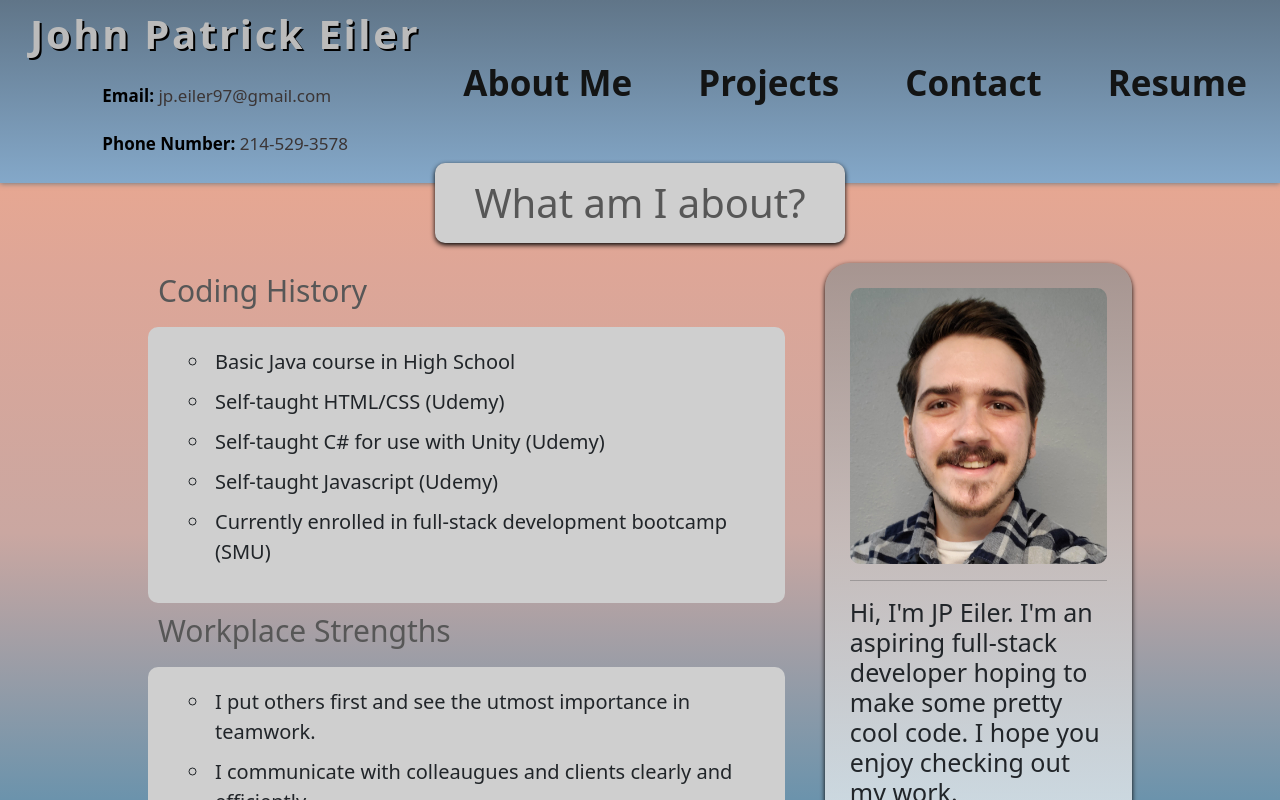
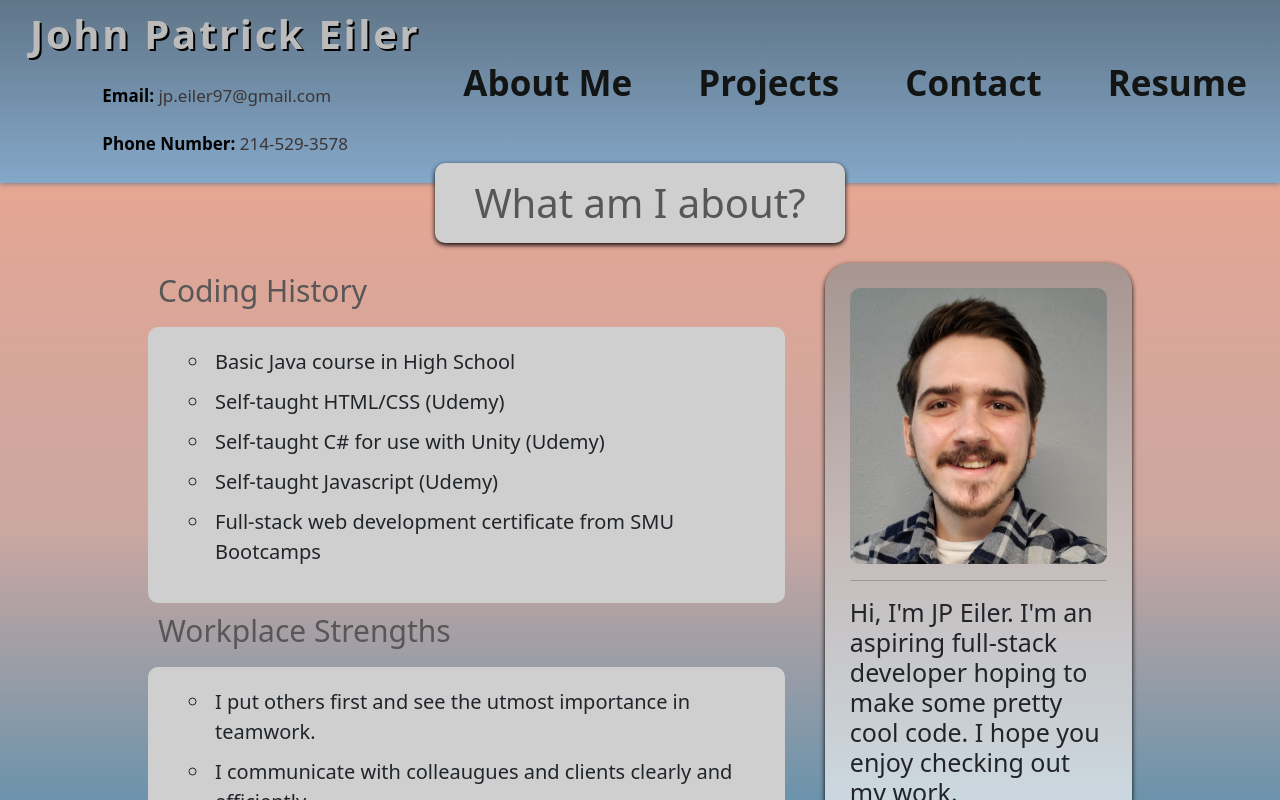
Before and after one commit to jpeiler97/portfolio, a React (Create React App) app: page / in a window 1280 px wide. Shown: the top 800 px of the page. Built offline with nearby package versions, Linux system fonts and the light colour scheme.

Commit message:
changed bio

```diff
--- a/src/components/pages/Bio.js
+++ b/src/components/pages/Bio.js
@@ -14,7 +14,7 @@ function Bio() {
 							<li>Self-taught HTML/CSS (Udemy)</li>
 							<li>Self-taught C# for use with Unity (Udemy)</li>
 							<li>Self-taught Javascript (Udemy)</li>
-							<li>Currently enrolled in full-stack development bootcamp (SMU)</li>
+							<li>Full-stack web development certificate from SMU Bootcamps</li>
 						</ul>
 					</div>
 					<h2>Workplace Strengths</h2>
```
